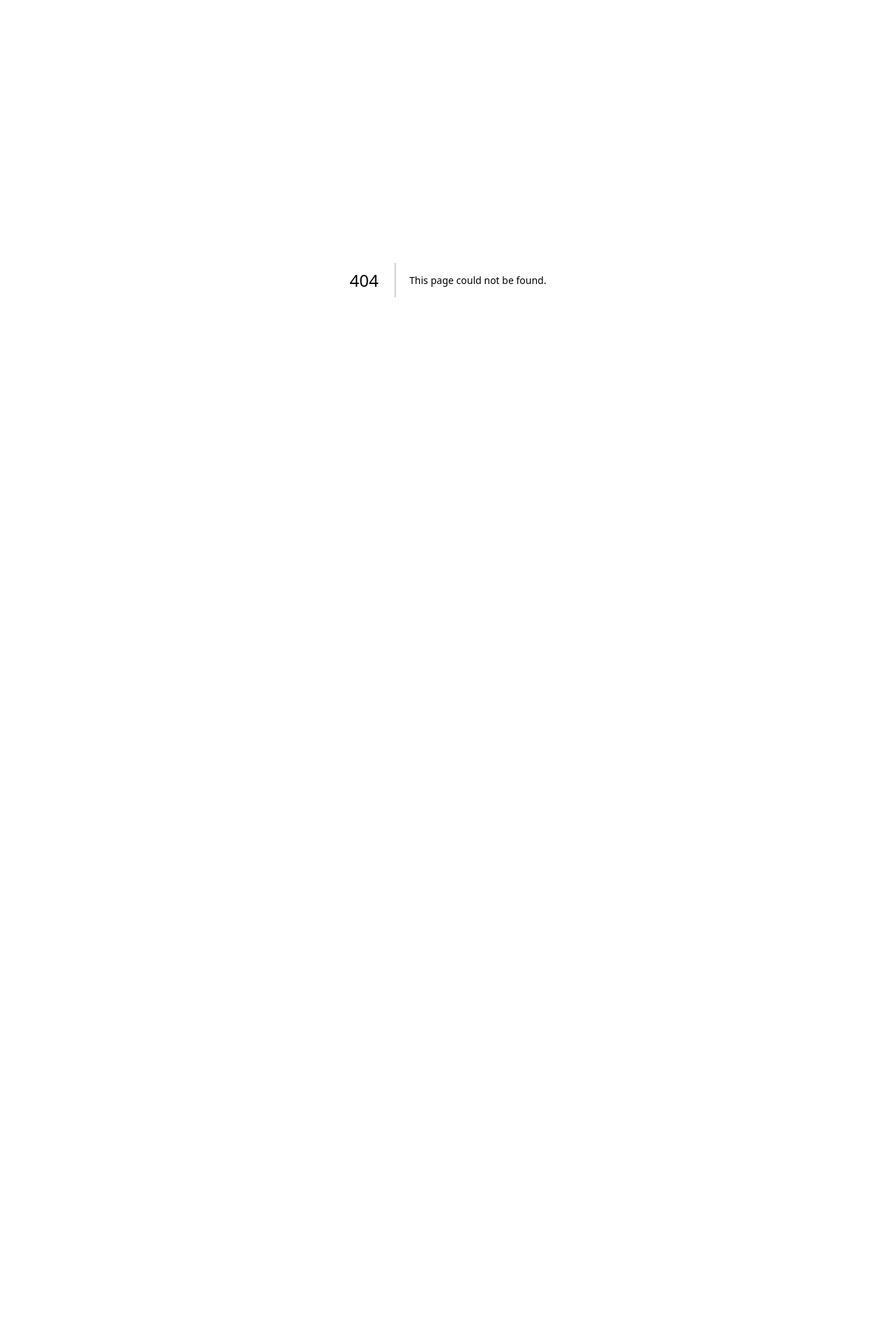
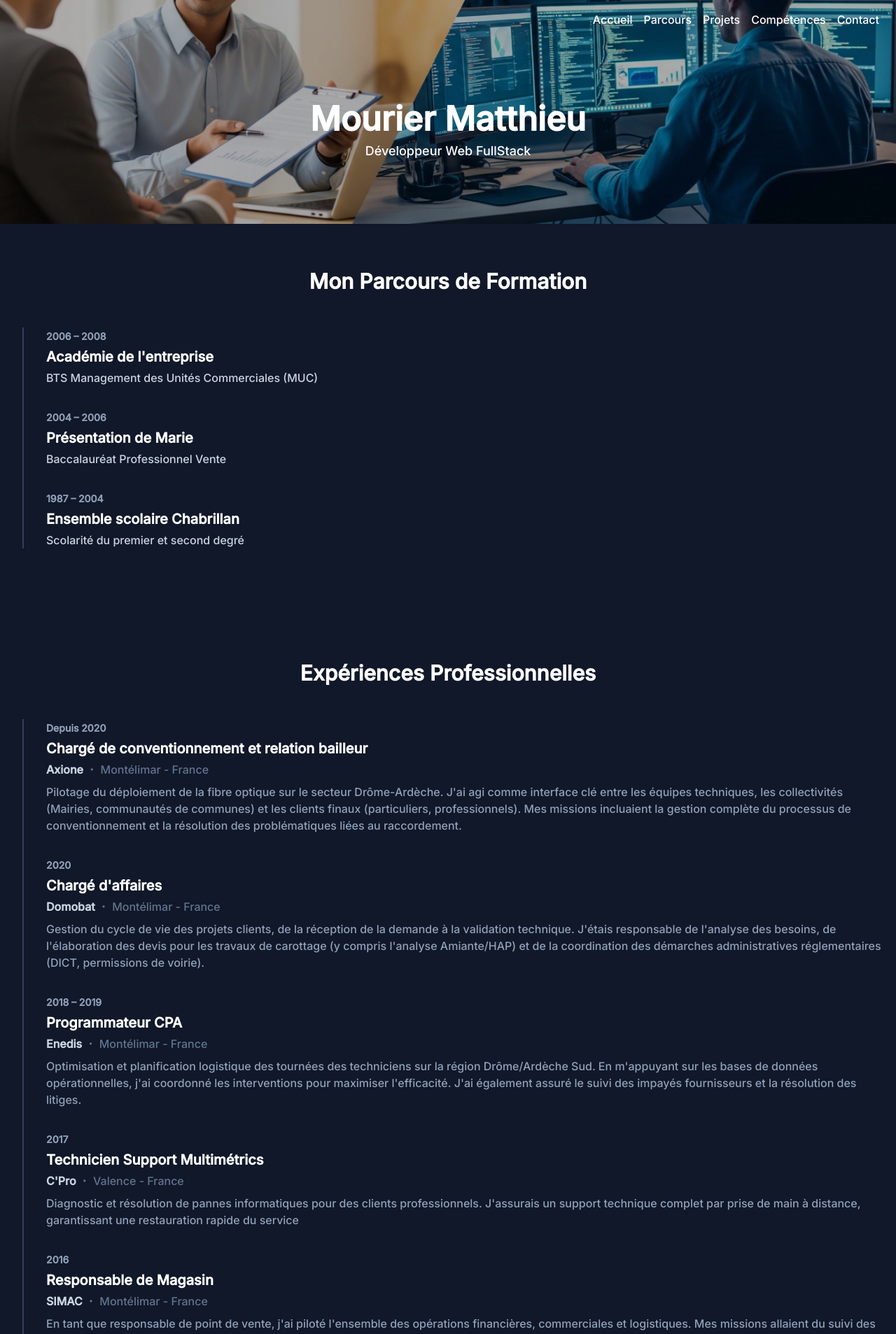
Before and after one commit to Vangelis-26/portofolio, a Next.js app: page /career in a window 1280 px wide. Before the commit this address had no page. Shown: the top 1907 px of the page at 70% size. Before the commit the page ends 800 px from the top, so only its background shows below. Built offline with nearby package versions, Linux system fonts and the light colour scheme.

Commit message:
Add Career + Make Timeline components

```diff
--- /dev/null
+++ b/src/app/career/page.jsx
@@ -0,0 +1,17 @@
+import Footer from "@/components/footer/footer";
+import Header from "@/components/header/header";
+import Formations from "@/components/formations/formations";
+import Experiences from "@/components/experiences/experiences";
+
+export default function About() {
+    return (
+        <>
+            <Header />
+            <main className="h-full flex-1 flex-col items-center">
+                <Formations />
+                <Experiences />
+            </main>
+            <Footer />
+        </>
+    );
+}
--- a/src/app/formations/page.jsx
+++ /dev/null
@@ -1,19 +0,0 @@
-import Footer from "@/components/footer/footer";
-import Header from "@/components/header/header";
-
-export default function About() {
-    return (
-        <>
-            <Header />
-            <main className="h-full flex-1 flex-col items-center">
-                <div className="flex flex-col items-center justify-center h-full p-4">
-                    <h1 className="text-3xl font-bold mb-4">À propos de moi</h1>
-                    <p className="text-lg text-center max-w-2xl">
-                        Je suis Mourier Matthieu, un développeur web passionné par la création de sites et d'applications web modernes. J'aime relever des défis techniques et apprendre de nouvelles technologies pour améliorer mes compétences.
-                    </p>
-                </div>
-            </main>
-            <Footer />
-        </>
-    );
-}
--- /dev/null
+++ b/src/components/experiences/experiences.jsx
@@ -0,0 +1,80 @@
+import Timeline from '@/components/timeline/timeline';
+
+const linkStyles = "font-semibold hover:text-[--color-border] transition-colors";
+
+const experiencesData = [
+    {
+        date: "Depuis 2020",
+        title: "Chargé de conventionnement et relation bailleur",
+        company: "Axione",
+        location: "Montélimar - France",
+        companyLink: "https://www.axione.fr/",
+        description: "Pilotage du déploiement de la fibre optique sur le secteur Drôme-Ardèche. J'ai agi comme interface clé entre les équipes techniques, les collectivités (Mairies, communautés de communes) et les clients finaux (particuliers, professionnels). Mes missions incluaient la gestion complète du processus de conventionnement et la résolution des problématiques liées au raccordement.",
+    },
+    {
+        date: "2020",
+        title: "Chargé d'affaires",
+        company: "Domobat",
+        location: "Montélimar - France",
+        companyLink: "http://www.domobat-expertises.fr/",
+        description: "Gestion du cycle de vie des projets clients, de la réception de la demande à la validation technique. J'étais responsable de l'analyse des besoins, de l'élaboration des devis pour les travaux de carottage (y compris l'analyse Amiante/HAP) et de la coordination des démarches administratives réglementaires (DICT, permissions de voirie).",
+
+    },
+    {
+        date: "2018 – 2019",
+        title: "Programmateur CPA",
+        company: "Enedis",
+        location: "Montélimar - France",
+        companyLink: "https://www.enedis.fr/",
+        description: "Optimisation et planification logistique des tournées des techniciens sur la région Drôme/Ardèche Sud. En m'appuyant sur les bases de données opérationnelles, j'ai coordonné les interventions pour maximiser l'efficacité. J'ai également assuré le suivi des impayés fournisseurs et la résolution des litiges."
+    },
+    {
+        date: "2017",
+        title: "Technicien Support Multimétrics",
+        company: "C'Pro",
+        location: "Valence - France",
+        companyLink: "https://koesio.com/",
+        description: "Diagnostic et résolution de pannes informatiques pour des clients professionnels. J'assurais un support technique complet par prise de main à distance, garantissant une restauration rapide du service",
+    },
+    {
+        date: "2016",
+        title: "Responsable de Magasin",
+        company: "SIMAC",
+        location: "Montélimar - France",
+        description: "En tant que responsable de point de vente, j'ai piloté l'ensemble des opérations financières, commerciales et logistiques. Mes missions allaient du suivi des commandes fournisseurs à la facturation et la résolution des litiges clients, en passant par la gestion de la caisse et la responsabilité complète des ouvertures et fermetures du magasin.",
+    },
+    {
+        date: "2013 – 2015",
+        title: "Conseiller Client",
+        company: "EDF",
+        location: "Montélimar - France",
+        companyLink: "https://www.edf.fr/",
+        description: "J'étais en charge de la gestion complète du magasin : caisse, commandes fournisseurs, litiges clients, réception de marchandises, et établissement des devis et factures.",
+    },
+    {
+        date: "2008 – 2013",
+        title: "Vendeur",
+        company: (
+            <>
+                <a href="https://www.orange.fr/" target="_blank" rel="noreferrer" className={linkStyles}>
+                    Orange
+                </a>
+                <span className="text-slate-300"> / </span>
+                <a href="https://www.sfr.fr/" target="_blank" rel="noreferrer" className={linkStyles}>
+                    SFR
+                </a>
+            </>
+        ),
+        location: "Montélimar - France",
+        description: "Mes missions incluaient le conseil client en téléphonie mobile, la mise en place d'actions commerciales et la gestion de la surface de vente et de la caisse.",
+    },
+];
+
+export default function Experiences() {
+    return (
+        <div className="container mx-auto px-4 py-16">
+            <h2 className="text-3xl font-bold text-center mb-12">Expériences Professionnelles</h2>
+            <Timeline items={experiencesData} />
+        </div>
+    );
+}
--- /dev/null
+++ b/src/components/formations/formations.jsx
@@ -0,0 +1,31 @@
+import Timeline from '@/components/timeline/timeline'; // On importe le composant réutilisable
+
+const formationsData = [
+    {
+        date: "2006 – 2008",
+        title: "Académie de l'entreprise", // On renomme 'school' en 'title'
+        subtitle: "BTS Management des Unités Commerciales (MUC)", // On renomme 'degree' en 'subtitle'
+        link: "https://www.formation-et-cours.com/academie-de-l-entreprise-valence-drome/",
+    },
+    {
+        date: "2004 – 2006",
+        title: "Présentation de Marie",
+        subtitle: "Baccalauréat Professionnel Vente",
+        link: "http://presentationdemarie.org/lieu/bourg-saint-andeol",
+    },
+    {
+        date: "1987 – 2004",
+        title: "Ensemble scolaire Chabrillan",
+        subtitle: "Scolarité du premier et second degré",
+        link: "https://www.chabrillan.com/",
+    },
+];
+
+export default function Formations() {
+    return (
+        <div className="container mx-auto px-4 py-16">
+            <h2 className="text-3xl font-bold text-center mb-12">Mon Parcours de Formation</h2>
+            <Timeline items={formationsData} />
+        </div>
+    );
+}
--- a/src/components/header/header.jsx
+++ b/src/components/header/header.jsx
@@ -1,22 +1,32 @@
 import NavLinks from "../navLinks/navLinks";
 import Image from "next/image";
-import Banniere from "../../../public/banniere.webp";
 import "../../app/globals.css";
-
-
 
 export default function Header() {
   return (
-    <header className="w-full bg-stone-800 p-4 text-sm">
-      <div>
-        <NavLinks />
-        <Image
-          src={Banniere}
-          alt="Image d'acceuil"
-          style={{ width: "100%", height: "auto", borderRadius: "2.5rem", padding: "1rem 0" }}
-          priority
-        />
+    <header className="relative w-full h-64 md:h-80 text-white">
+
+      <Image
+        src="/banniere.webp"
+        alt="Bannière de la page d'accueil"
+        fill
+        style={{ objectFit: 'cover' }}
+        priority
+      />
+
+      <div className="absolute inset-0 bg-black/30"></div>
+
+      <div className="relative z-10 flex flex-col h-full">
+        <div className="p-4">
+          <NavLinks />
+        </div>
+
+        <div className="flex-grow flex flex-col items-center justify-center text-center px-4">
+          <h1 className="text-4xl md:text-5xl font-bold">Mourier Matthieu</h1>
+          <p className="mt-2 text-lg">Développeur Web FullStack</p>
+        </div>
       </div>
+
     </header>
   );
 }
--- a/src/components/intro/intro.jsx
+++ b/src/components/intro/intro.jsx
@@ -1,7 +1,6 @@
 export default function Intro() {
     return (
         <main className="flex flex-col items-center justify-center py-8">
-            <h1 className="text-4xl font-bold mb-4">Mourier Matthieu - Développeur Web</h1>
             <section className="mb-8 px-100 text-justify">
                 <p className="m-8 ">Avec plus de quinze ans d'expérience au cœur de secteurs dynamiques, mon orientation vers le développement web est une suite logique, motivée par le désir de construire les solutions de demain. Mon parcours m'a permis de cultiver un sens aigu de la relation client et du commerce, que ce soit en conseillant des clients, en gérant des actions commerciales ou en assurant le déploiement de projets d'envergure.
                 </p>
--- a/src/components/navLinks/navLinks.jsx
+++ b/src/components/navLinks/navLinks.jsx
@@ -18,8 +18,8 @@ export default function NavLinks() {
                     </Link>
                 </li>
                 <li>
-                    <Link href="/formations" className={pathname === "/formations" ? "active" : ""}>
-                        Formations
+                    <Link href="/career" className={pathname === "/career" ? "active" : ""}>
+                        Parcours
                     </Link>
                 </li>
                 <li>
--- /dev/null
+++ b/src/components/timeline/timeline.jsx
@@ -0,0 +1,41 @@
+export default function Timeline({ items }) {
+    return (
+        <div className="relative border-l-2 border-slate-700 ml-4">
+            {items.map((item, index) => (
+                <div key={index} className="mb-8 ml-8">
+                    <div className="absolute -left-[9px] mt-1.5 h-4 w-4 rounded-full bg-[--color-border]"></div>
+                    <div className="flex-1">
+                        <time className="text-sm font-semibold text-slate-400">
+                            {item.date}
+                        </time>
+                        <h3 className="text-xl font-bold mt-1">
+                            {item.link ? (
+                                <a href={item.link} target="_blank" rel="noreferrer" className="hover:text-[--color-border] transition-colors">
+                                    {item.title}
+                                </a>
+                            ) : (
+                                item.title
+                            )}
+                        </h3>
+
+                        {item.subtitle && <p className="text-slate-300 mt-1">{item.subtitle}</p>}
+                        {item.company && (
+                            <p className="text-slate-300 mt-1">
+                                {item.companyLink ? (
+                                    <a href={item.companyLink} target="_blank" rel="noreferrer" className="font-semibold hover:text-[--color-border] transition-colors">
+                                        {item.company}
+                                    </a>
+                                ) : (
+                                    <span className="font-semibold">{item.company}</span>
+                                )}
+                                {item.location && <span className="text-slate-500"> ・ {item.location}</span>}
+                            </p>
+                        )}
+
+                        {item.description && <p className="text-slate-400 mt-2">{item.description}</p>}
+                    </div>
+                </div>
+            ))}
+        </div>
+    );
+}
```
